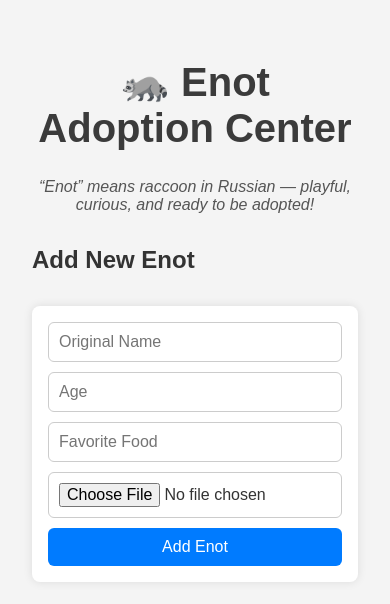
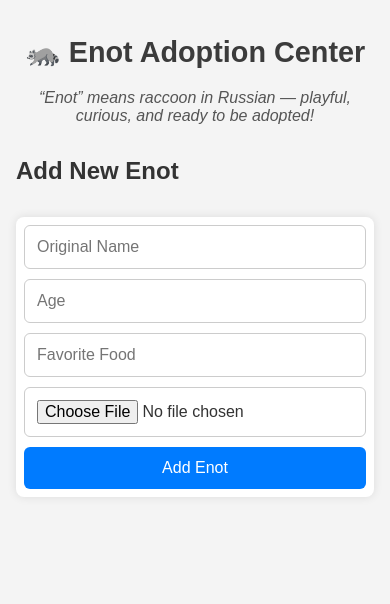
Before and after one commit to Max0424/Enot, a plain HTML site: page src/main/resources/static/index.html in a window 390 px wide. Drawn offline with Linux system fonts and the light colour scheme; no server answers.

Commit message:
Mobile responsiveness added

```diff
--- a/src/main/resources/static/css/style.css
+++ b/src/main/resources/static/css/style.css
@@ -62,3 +62,28 @@ form button:hover {
   border-radius: 6px;
   margin-top: 10px;
 }
+
+@media (max-width: 600px) {
+  body {
+    padding: 1rem;
+    max-width: 100%;
+  }
+
+  h1 {
+    font-size: 1.8rem;
+  }
+
+  form {
+    padding: 0.5rem;
+  }
+
+  form input,
+  form button {
+    font-size: 1rem;
+    padding: 0.75rem;
+  }
+
+  #enot-list div {
+    padding: 0.75rem;
+  }
+}
--- a/src/main/resources/static/index.html
+++ b/src/main/resources/static/index.html
@@ -2,6 +2,7 @@
 <html lang="en">
 <head>
     <meta charset="UTF-8">
+    <meta name="viewport" content="width=device-width, initial-scale=1.0">
     <title>Enot Adoption</title>
     <link rel="stylesheet" href="css/style.css">
 </head>
```
